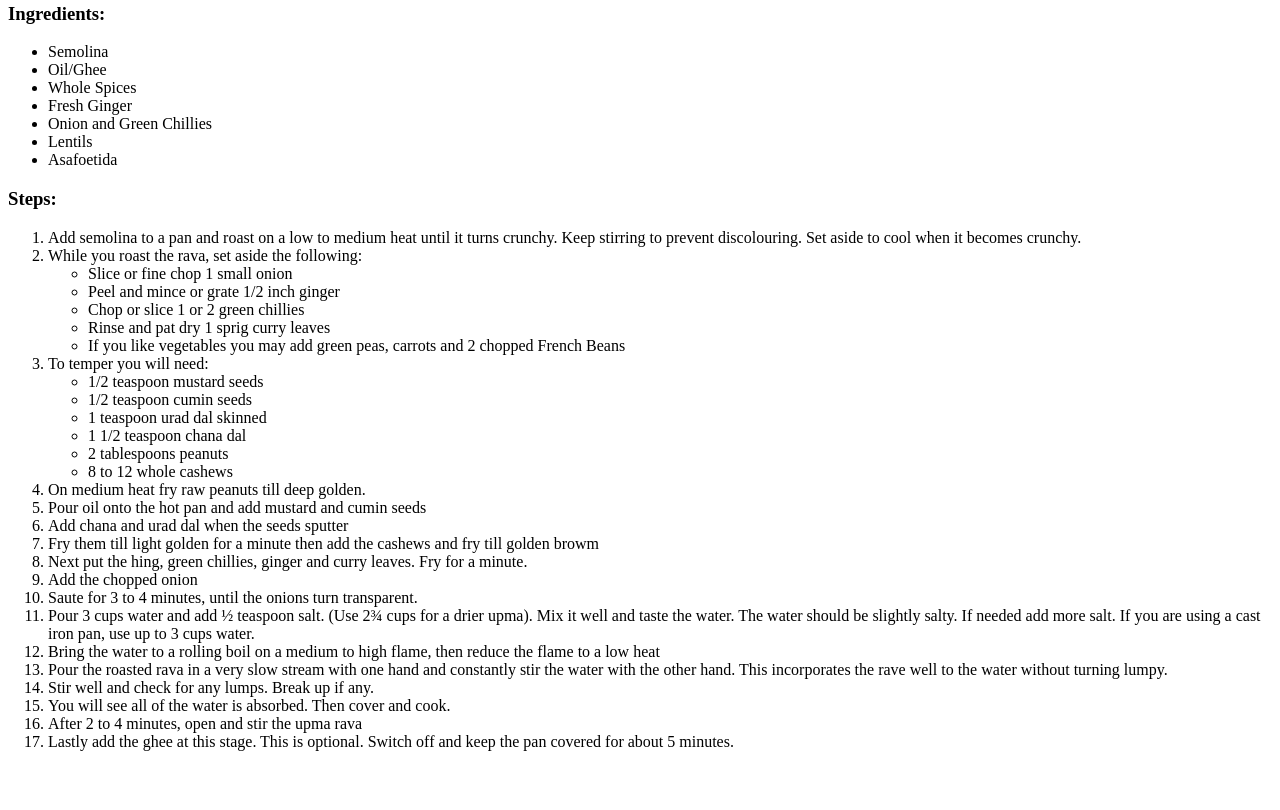
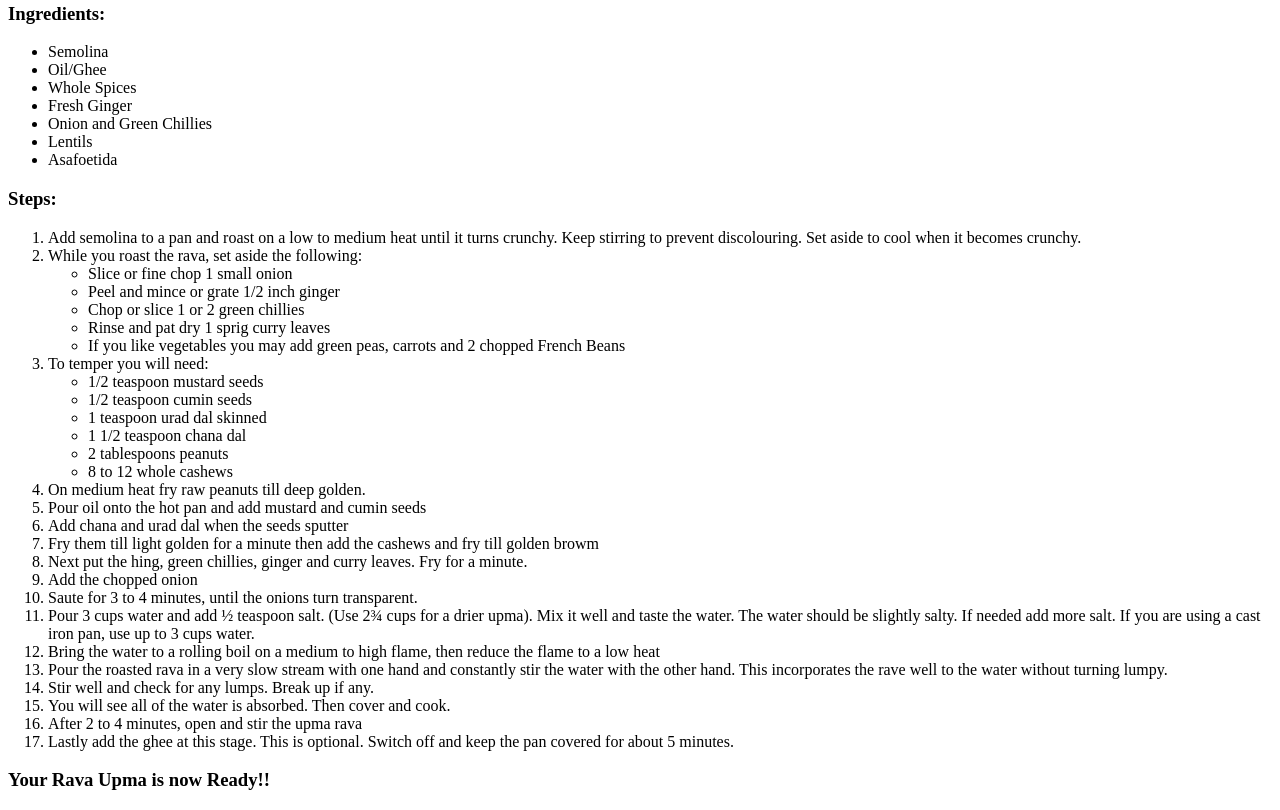
Before and after one commit to omynayak/recipes, a plain HTML site: page recipes_actual/rava_upma.html in a window 1280 px wide. Shown: the part 562-1372 px from the top of the page. Before the commit the page ends 1329 px from the top, so only its background shows below. Drawn offline with Linux system fonts and the light colour scheme.

Commit message:
Added changes to the upma page

```diff
--- a/recipes_actual/rava_upma.html
+++ b/recipes_actual/rava_upma.html
@@ -101,5 +101,7 @@
       <li>After 2 to 4 minutes, open and stir the upma rava</li>
       <li>Lastly add the ghee at this stage. This is optional. Switch off and keep the pan covered for about 5 minutes.</li>
     </ol>
+
+    <h3>Your Rava Upma is now Ready!!</h3>
   </body>
 </html>
```
